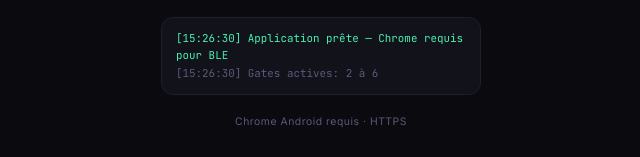
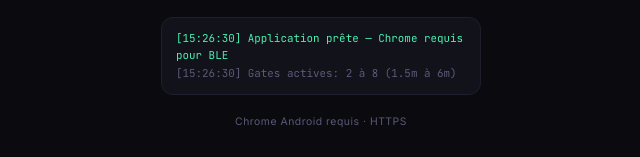
Before and after one commit to patrickmonaco/radarpieton, a plain HTML site: page index.html in a window 1280 px wide. Shown: the part 931-1088 px from the top of the page, 319-959 px from the left. Drawn offline with Linux system fonts and the light colour scheme.

Commit message:
Add files via upload

```diff
--- a/index.html
+++ b/index.html
@@ -738,8 +738,8 @@
 
   // ── Traitement des données ────────────────────────────────
   // ── Paramètres gates ─────────────────────────────────────
-  const GATE_MIN = 2;
-  const GATE_MAX = 6;
+  const GATE_MIN = 2; // ignore gates 0 et 1 (< 1.5m)
+  const GATE_MAX = 8; // inclut gates 7 et 8 (jusqu'à 6m)
 
   let rawLogCount = 0;
 
@@ -926,7 +926,7 @@
 
   // Initialisation
   log('Application prête — Chrome requis pour BLE', 'info');
-  log(`Gates actives: ${GATE_MIN} à ${GATE_MAX}`, '');
+  log(`Gates actives: ${GATE_MIN} à ${GATE_MAX} (${GATE_MIN*0.75}m à ${GATE_MAX*0.75}m)`, '');
 </script>
 </body>
 </html>
```
